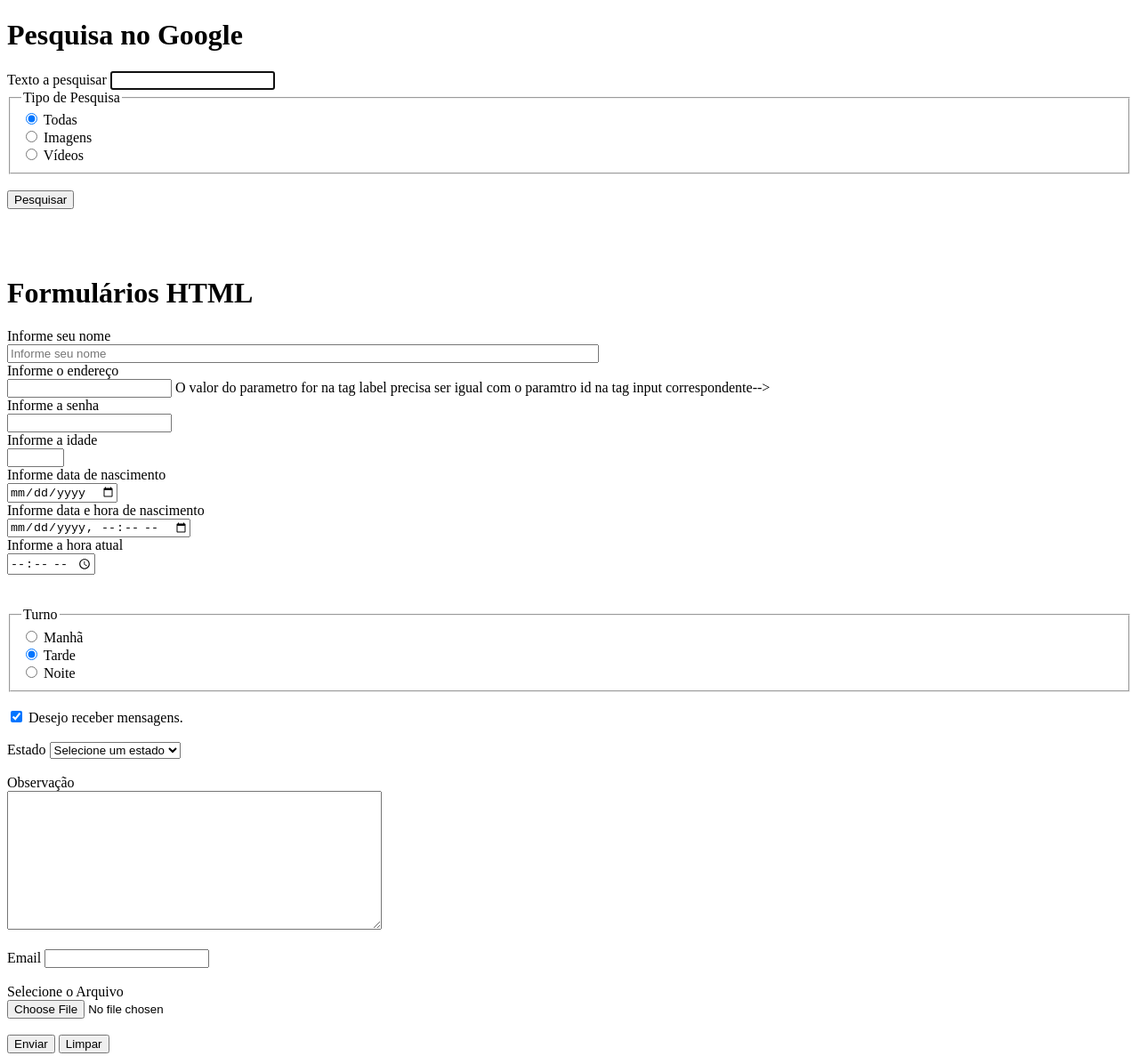
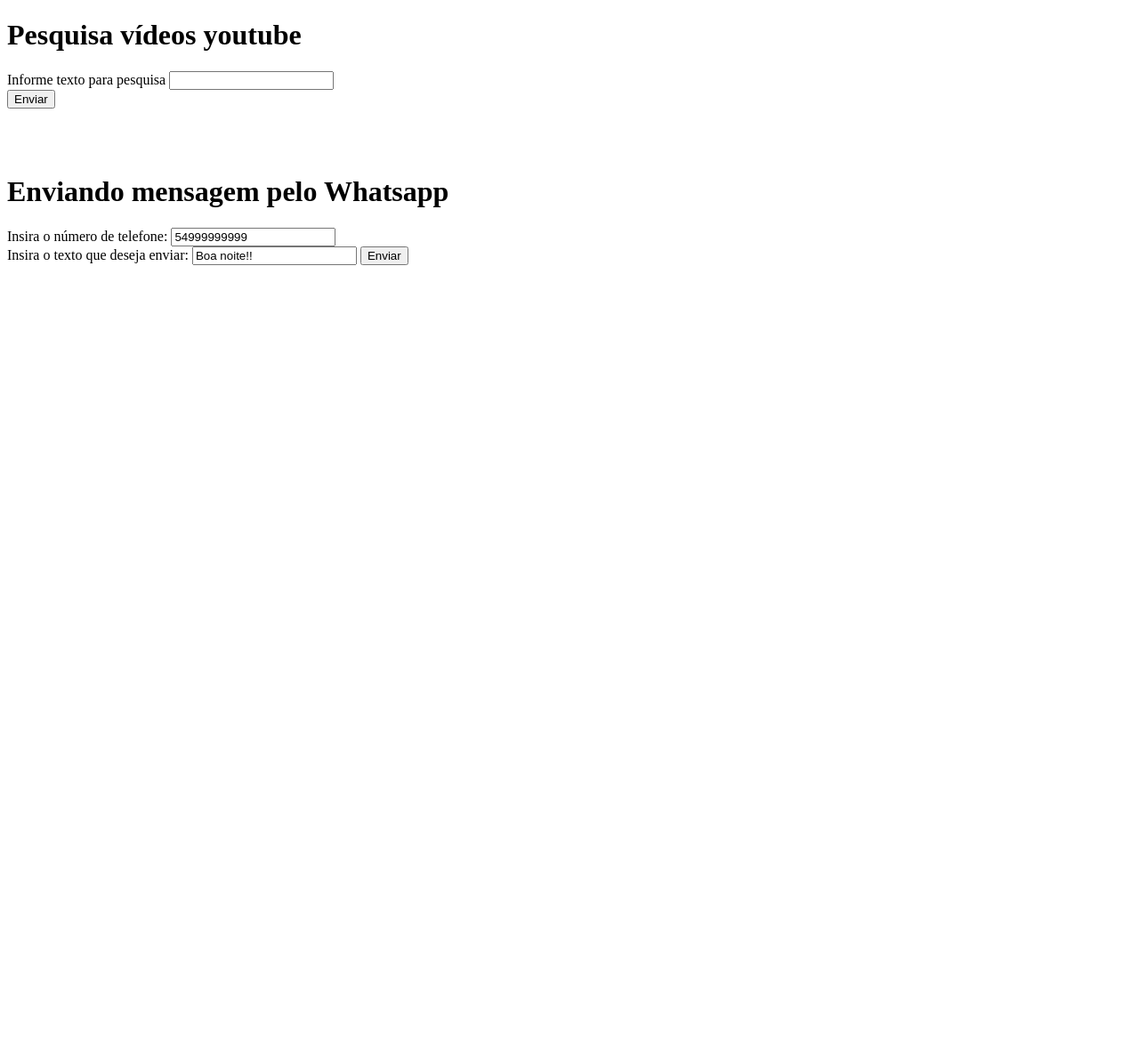
Before and after one commit to vitormorgan/aulaADS10abr25, a plain HTML site: page index.html in a window 1280 px wide. Shown: the whole page at 89% size. After the commit the page ends 800 px from the top, so only its background shows below. Drawn offline with Linux system fonts and the light colour scheme.

Commit message:
Add files via upload

```diff
--- a/index.html
+++ b/index.html
@@ -1,34 +1,17 @@
 <!DOCTYPE html>
 <html lang="pt-BR">
-
 <head>
     <meta charset="UTF-8">
     <meta name="viewport" content="width=device-width, initial-scale=1.0">
-    <title>Formulários</title>
+    <title>HTML Parte5</title>
 </head>
-
 <body>
-    <h1>Pesquisa no Google</h1>
-        <form action="https://www.google.com/search" method="get">
-        <!--method="get" ou method="post"-->
-        <label for="q">Texto a pesquisar</label>
-        <input type="text" id="q" name="q" autofocus>
+    <h1>Pesquisa vídeos youtube</h1>
+    <form action="https://www.youtube.com/results" method="get">
+        <label for="texto"> Informe texto para pesquisa</label>
+        <input type="text" name="search_query" id="texto">
         <br>
-        <fieldset>
-            <legend>Tipo de Pesquisa</legend>
-            <input type="radio" name="udm" id="todas" value="1" checked>
-            <label for="todas">Todas</label>
-            <br>
-            <!-- o parametro checked faz co mque uma das opções já venha marcada. -->
-            <input type="radio" name="udm" id="imagens" value="2">
-            <label for="imagens">Imagens</label>
-            <br>
-            <input type="radio" name="udm" id="videos" value="7">
-            <label for="videos">Vídeos</label>
-            <!-- O que faz as três caixas de seleção funcionarem juntos é porque o parâmetro name igual a turno em todos os três-->
-        </fieldset>
-        <br>
-        <input type="submit" value="Pesquisar" name="p">
+        <input type="submit" value="Enviar">
     </form>
 
 
@@ -36,93 +19,16 @@
     <br>
     <br>
 
-    <h1>Formulários HTML</h1>
-    <form action="http://ifrs.edu.br/cadastro.php" method="get">
-        <!-- method="get" não seguro, tudo pela URL    -  method="post" método segurp criptografado-->
-        <label for="nm">Informe seu nome</label>
-        <br> <!--Comando para forçar uma quebra de linha-->
-        <input type="text" id="nm" name="n" placeholder="Informe seu nome" required minlenght="20" maxlegth="120" size="80">
-        <!--readonly é um paramtro que impede a edição de uma campo-->
-        <!--required é um paramtro que impede  que o relatório seja enviado co, esse campo vaxio -->
+    <h1>Enviando mensagem pelo Whatsapp</h1>
+    <form action="https://web.whatsapp.com/send" method="get">
+        <label for="num_tel">Insira o número de telefone:</label>
+        <input type="text" name="phone" id="num_tel" value="54999999999">
         <br>
+        <label for="texto">Insira o texto que deseja enviar:</label>
+        <input type="text" name="text" id="texto" value="Boa noite!!">
+        <!--o parametro value= não necessita obrigatorimente ser inserido. caso seja inserido ele deixa o campo input pré preenchido-->
+        <input type="submit" value="Enviar">
+    </form>
 
-        <label for="end">Informe o endereço</label>
-        <br>
-        <input type="text" id="end" name="endereço">
-        O valor do parametro for na tag label precisa ser igual com o paramtro id na tag input correspondente-->
-        <br>
-        <label for="senha">Informe a senha</label>
-        <br>
-        <input type="password" name="senha" id="senha" >
-        <!--O parametro focus faz com que o cursor já fique piscando nessa opção-->
-        <!--O parametro autocomplete="off" não sugere nada mesmo que esse site já tenha sido aceesado, geralmente não passar esse parametro-->
-        <br>
-        <label for="idade">Informe a idade</label>
-        <br>
-        <input type="number" name="idade" id="idade" min="0" max="150">
-        <br>
-        <label for="dtn">Informe data de nascimento</label>
-        <br>
-        <input type="date" name="dtn" id="dtn">
-        <br>
-        <label for="dtn_tm">Informe data e hora de nascimento</label>
-        <br>
-        <input type="datetime-local" name="dtn_tm" id="dtn_tm">
-        <br>
-        <label for="hora">Informe a hora atual</label>
-        <br>
-        <input type="time" name="hora" id="hora">
-        <br>
-        <br>
-        <br>
-        <fieldset>
-            <legend>Turno</legend>
-            <input type="radio" name="turno" id="manha" value="M">
-            <label for="manha">Manhã</label>
-            <br>
-            <!-- o parametro checked faz co mque uma das opções já venha marcada. -->
-            <input type="radio" name="turno" id="tarde" value="T" checked>
-            <label for="tarde">Tarde</label>
-            <br>
-            <input type="radio" name="turno" id="noite" value="N">
-            <label for="noite">Noite</label>
-            <!-- O que faz as três caixas de seleção funcionarem juntos é porque o parâmetro name igual a turno em todos os três-->
-        </fieldset>
-        <br>
-        <input type="checkbox" name="msg" id="msg" value="S" checked>
-        <label for="msg">Desejo receber mensagens.</label>
-        <br>
-        <br>
-        <label for="estado">Estado</label>
-        <select name="estado" id="estado">
-            <option value="">Selecione um estado</option>
-            <option value="RS">Rio Grande do Sul</option>
-            <option value="SC">Santa Catarina</option>
-            <option value="PR">Paraná</option>
-            <option value="SP">São Paulo</option>
-            <option value="RJ">Rio de Janeiro</option>
-        </select>
-        <br>
-        <br>
-        <label for="obs">Observação</label>
-        <br>
-        <textarea name="obs" id="obs" rows="10" cols="50"></textarea>
-        <br>
-        <br>
-        <label for="email">Email</label>
-        <input type="email" name="email" id="email" required>
-        <br>
-        <br>
-        <label for="arquivo">Selecione o Arquivo</label>
-        <br>
-        <input type="file" value="arquivo" name="arquivo">
-        <br>
-        <br>
-
-        <input type="submit" value="Enviar" name="salvar">
-        <input type="reset" value="Limpar" name="limpar">
-
-    </form>
 </body>
-
 </html>
```
